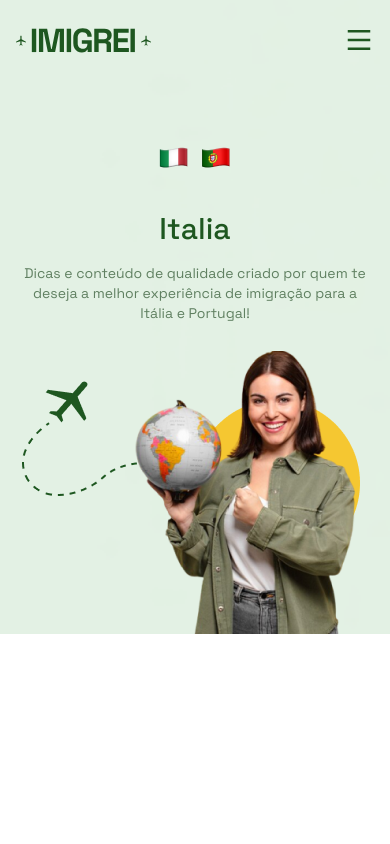
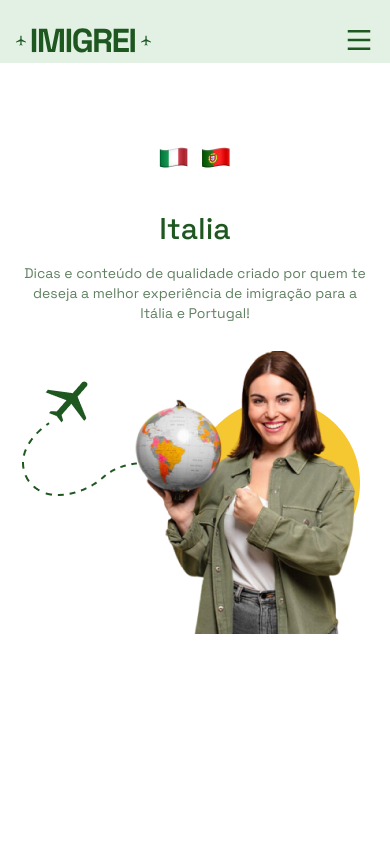
Before and after one commit to joaotelesk/Site-consultoria, a Next.js app: page /blog/italia in a window 390 px wide. Shown: the top 844 px of the page. Built offline with nearby package versions, Linux system fonts and the light colour scheme; no server answers.

Commit message:
:lipstick: feat: Estilizaçao CSS das paginas dicas, italia e portugal

```diff
--- a/src/styles/globals.css
+++ b/src/styles/globals.css
@@ -122,4 +122,22 @@
       rgba(227, 241, 228, 0) 90%
     );
   }
+  .bg-blog {
+    background: linear-gradient(
+      0deg,
+      rgba(227, 241, 228, 0) 85%,
+      rgba(227, 241, 228, 1) 85%,
+      rgba(227, 241, 228, 1) 0%
+    );
+  }
+  @media (max-width: 984px) {
+    .bg-blog {
+      background: linear-gradient(
+        0deg,
+        rgba(227, 241, 228, 0) 90%,
+        rgba(227, 241, 228, 1) 90%,
+        rgba(227, 241, 228, 1) 0%
+      );
+    }
+  }
 }
```
